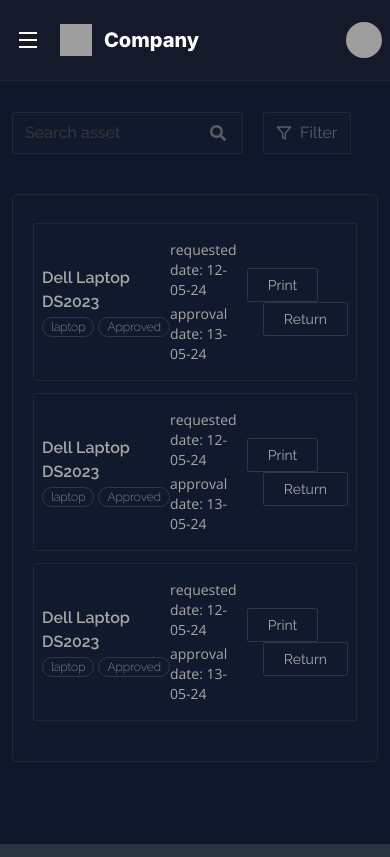
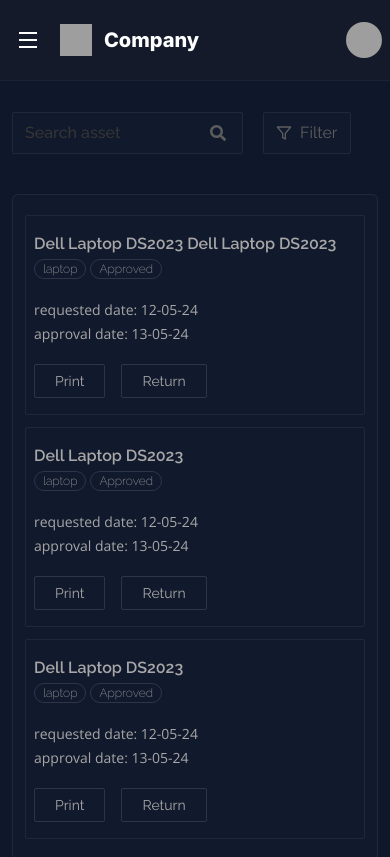
Before and after one commit to abujafarch/assetify-client, a React (Vite) app: page /my-assets in a window 390 px wide. Shown: the top 857 px of the page. Built offline with nearby package versions, Linux system fonts and the light colour scheme; grey boxes are pictures that could not be loaded.

Commit message:
home page view after login employee has done

```diff
--- a/src/Layout/Pages/EmployeePages/MyAsset/AssetItem.jsx
+++ b/src/Layout/Pages/EmployeePages/MyAsset/AssetItem.jsx
@@ -1,21 +1,30 @@
 
 
-const AssetItem = ({name, category, reqDate, approvalDate, reqStatus, Action}) => {
+const AssetItem = ({ name, category, reqDate, approvalDate, reqStatus, Action }) => {
+
+    const pending = false
+
     return (
-        <div className="text-[#a8a7a7] items-center flex justify-between font-raleway border rounded-sm px-2 border-[#ffffff10] py-4">
-            <div>
+        <div className="text-[#a8a7a7] grid xs:grid-cols-2 gap-5 md:grid-cols-3 font-raleway border rounded-sm px-2 border-[#ffffff10] py-4">
+            <div className="w-full">
                 <h4 className="font-semibold">{name}</h4>
                 <span className="text-xs border border-[#ffffff1f] px-2 py-[2px] mr-1 font-extralight rounded-xl">{category}</span>
 
                 <span className="text-xs font-raleway border border-[#ffffff1f] px-2 py-[2px] font-extralight rounded-xl">{reqStatus}</span>
             </div>
-            <div className="text-sm space-y-1 font-extralight font-open-sans">
+            <div className="text-sm w-full space-y-1 font-extralight font-open-sans">
                 <p>requested date: {reqDate}</p>
                 <p>approval date: {approvalDate}</p>
             </div>
-            <div className="space-x-4">
-                <button className="px-5 mr- text-sm py-[6px] rounded-sm border border-[#ffffff1f]">Print</button>
-                <button className="px-5 text-sm py-[6px] rounded-sm border border-[#ffffff1f]">Return</button>
+
+            <div className="space-x-4 w-full flex md:justify-end items-center">
+                {pending ?
+                    <button className="px-5 text-sm py-[6px] rounded-sm border border-[#ffffff1f]">Cancel</button> :
+                    <>
+                        <button className="px-5 text-sm py-[6px] rounded-sm border border-[#ffffff1f]">Print</button>
+                        <button className="px-5 text-sm py-[6px] rounded-sm border border-[#ffffff1f]">Return</button>
+                    </>
+                }
             </div>
         </div>
     );
--- a/src/Layout/Pages/EmployeePages/MyAsset/MyAsset.jsx
+++ b/src/Layout/Pages/EmployeePages/MyAsset/MyAsset.jsx
@@ -11,9 +11,9 @@ const MyAsset = () => {
                     <Search></Search>
                     <Filter></Filter>
                 </div>
-                <div className="border mt-10 px-5 pt-7 pb-10 border-[#ffffff10] bg-[#ffffff03] rounded-md">
+                <div className="border mt-10 px-3 sm:px-5 py-5 sm:py-7 border-[#ffffff10] bg-[#ffffff03] rounded-md">
                     <div className="space-y-3">
-                        <AssetItem name={"Dell Laptop DS2023"} reqDate={"12-05-24"} category={"laptop"} approvalDate={"13-05-24"} reqStatus={"Approved"} ></AssetItem>
+                        <AssetItem name={"Dell Laptop DS2023 Dell Laptop DS2023"} reqDate={"12-05-24"} category={"laptop"} approvalDate={"13-05-24"} reqStatus={"Approved"} ></AssetItem>
                         <AssetItem name={"Dell Laptop DS2023"} reqDate={"12-05-24"} category={"laptop"} approvalDate={"13-05-24"} reqStatus={"Approved"} ></AssetItem>
                         <AssetItem name={"Dell Laptop DS2023"} reqDate={"12-05-24"} category={"laptop"} approvalDate={"13-05-24"} reqStatus={"Approved"} ></AssetItem>
                     </div>
--- a/tailwind.config.js
+++ b/tailwind.config.js
@@ -5,6 +5,19 @@ export default {
     "./src/**/*.{js,ts,jsx,tsx}",
   ],
   theme: {
+    screens: {
+      'xs': '520px',
+
+      'sm': '640px',
+
+      'md': '768px',
+
+      'lg': '1024px',
+
+      'xl': '1280px',
+
+      '2xl': '1536px',
+    },
     extend: {},
     fontFamily: {
       'open-sans': ['Open Sans', 'sans-serif'],
```
